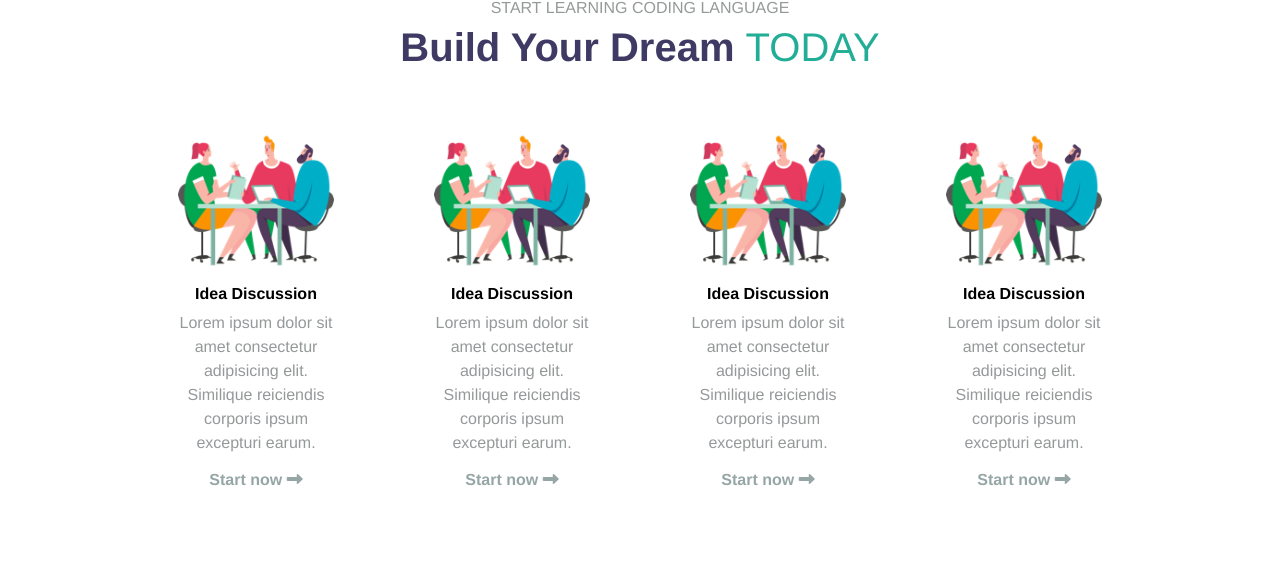
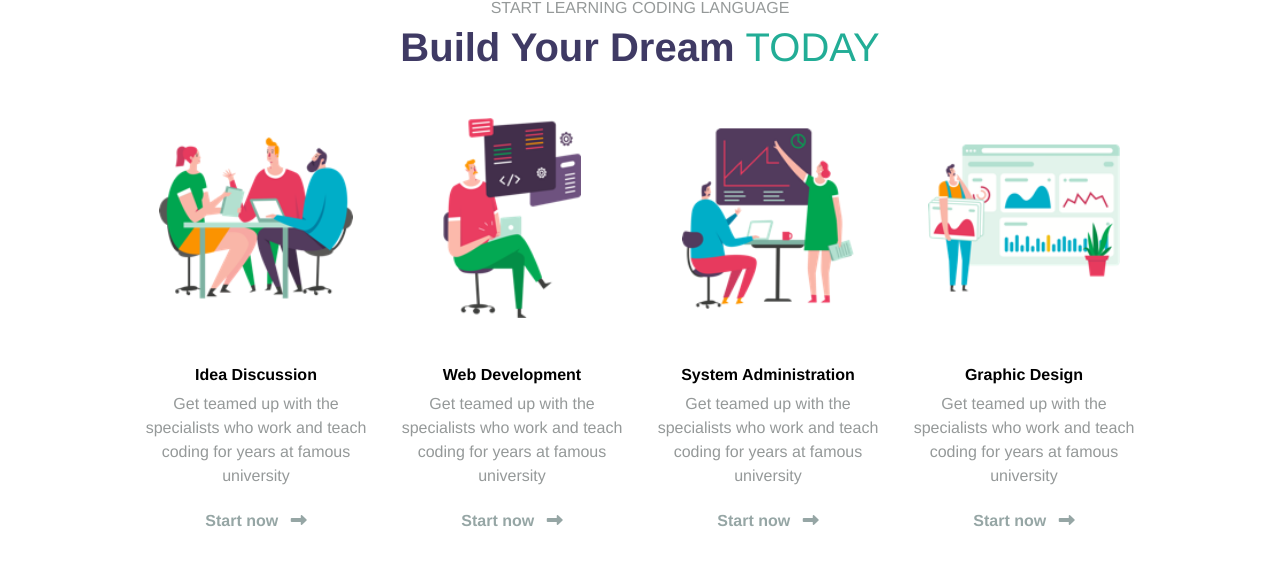
Before and after one commit to Cix8/proj-html-vuejs, a Vue app: page / in a window 1280 px wide. Shown: the part 754-1320 px from the top of the page. Built offline with nearby package versions, Linux system fonts and the light colour scheme.

Commit message:
details fixed in StartingCard.vue

```diff
--- a/src/App.vue
+++ b/src/App.vue
@@ -13,10 +13,11 @@
           </div>
         </div>
         <ul class="card-list">
-          <StartingCard />
-          <StartingCard />
-          <StartingCard />
-          <StartingCard />
+          <StartingCard
+            v-for="card in startingCards"
+            :key="card.image"
+            :thisObj="card"
+          />
         </ul>
       </section>
     </main>
@@ -38,6 +39,28 @@ export default {
   data() {
     return {
       headerNavLinks: ["Home", "Pages", "Courses", "Features", "Blog", "Shop"],
+      startingCards: [
+        {
+          image: "01",
+          title: "Idea Discussion",
+          text: "Get teamed up with the specialists who work and teach coding for years at famous university",
+        },
+        {
+          image: "02",
+          title: "Web Development",
+          text: "Get teamed up with the specialists who work and teach coding for years at famous university",
+        },
+        {
+          image: "03",
+          title: "System Administration",
+          text: "Get teamed up with the specialists who work and teach coding for years at famous university",
+        },
+        {
+          image: "04",
+          title: "Graphic Design",
+          text: "Get teamed up with the specialists who work and teach coding for years at famous university",
+        },
+      ],
     };
   },
 };
--- a/src/components/StartingCard.vue
+++ b/src/components/StartingCard.vue
@@ -1,16 +1,18 @@
 <template>
   <li>
-    <div class="img-container">
-      <img src="../assets/images/home-5-image-box-01.png" alt="" />
+    <div class="card-image">
+      <img
+        :src="
+          require('../assets/images/home-5-image-box-' + thisObj.image + '.png')
+        "
+        :alt="thisObj.title"
+      />
     </div>
     <div class="card-title">
-      <h4>Idea Discussion</h4>
+      <h4>{{ thisObj.title }}</h4>
     </div>
     <div class="card-text">
-      <span
-        >Lorem ipsum dolor sit amet consectetur adipisicing elit. Similique
-        reiciendis corporis ipsum excepturi earum.</span
-      >
+      <span>{{ thisObj.text }}</span>
     </div>
     <div class="card-link">
       <a
@@ -23,12 +25,24 @@
 <script>
 export default {
   name: "StartingCard",
+  props: {
+    thisObj: Object,
+  },
 };
 </script>
 
 <style lang="scss" scoped>
 li {
-  padding: 50px;
+  padding: 0 1rem;
+  .card-image {
+    width: 200px;
+    height: 200px;
+    margin: 3rem auto;
+
+    img {
+      object-fit: contain;
+    }
+  }
   .card-title {
     margin-bottom: 0.5rem;
   }
@@ -36,12 +50,16 @@ li {
   .card-text {
     color: #959999;
     line-height: 1.5rem;
-    margin-bottom: 1rem;
+    margin-bottom: 1.5rem;
   }
 
   .card-link {
     color: #96a6a5;
     font-weight: bold;
+    span {
+      display: inline-block;
+      margin-left: 0.5rem;
+    }
   }
 }
 </style>
```
